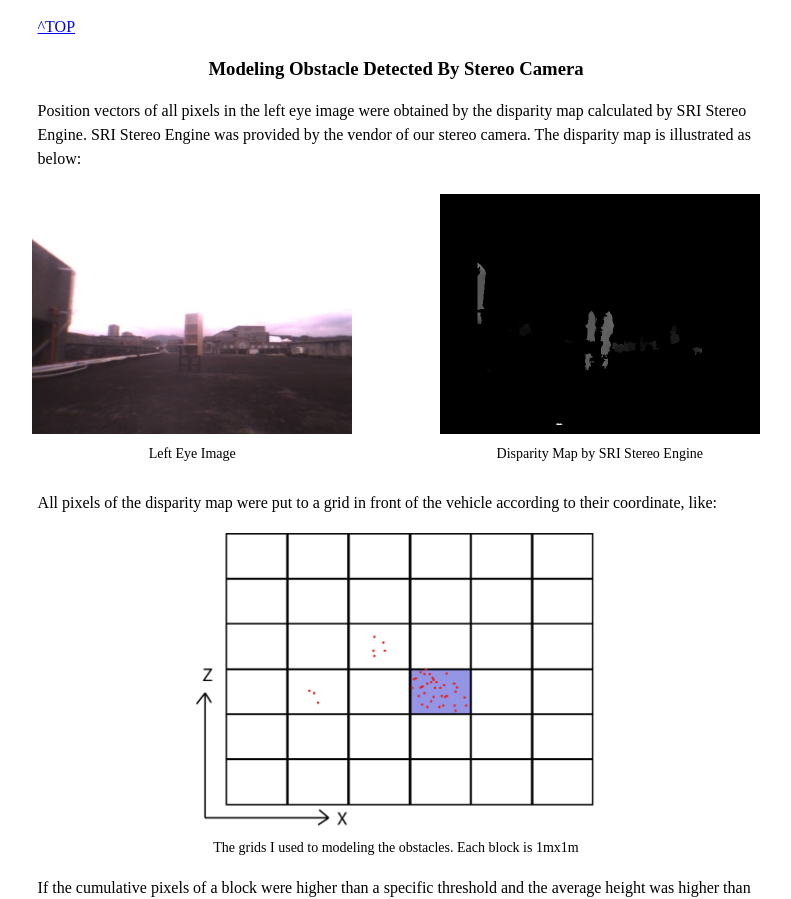
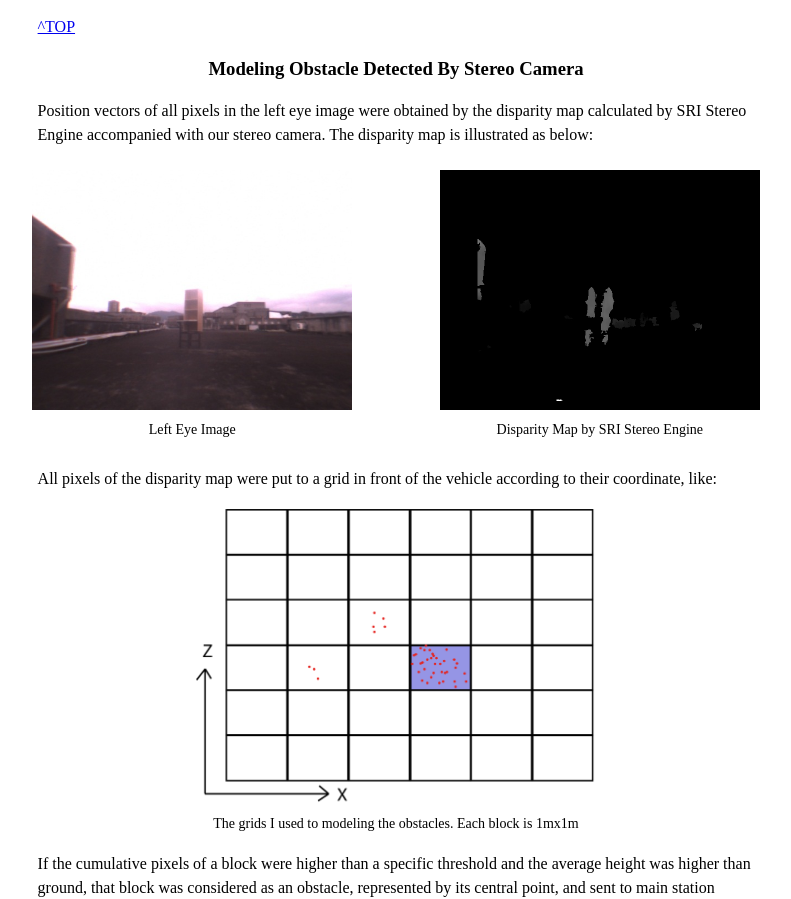
Before and after one commit to AlvinJian/alvinjian.github.io, a plain HTML site: page vehicle/contrib.html in a window 1280 px wide. Shown: the part 3055-3954 px from the top of the page, without its empty margins (244-1035 px from the left). Drawn offline with Linux system fonts and the light colour scheme.

Commit message:
update content

```diff
--- a/vehicle/contrib.html
+++ b/vehicle/contrib.html
@@ -158,8 +158,8 @@
       The disparity map generated by the engine contained the position informations of
       all pixels. -->
       Position vectors of all pixels in the left eye image were obtained by the
-       disparity map calculated by SRI Stereo Engine. SRI Stereo Engine was provided
-       by the vendor of our stereo camera. The disparity map is illustrated as below:
+       disparity map calculated by SRI Stereo Engine accompanied with our stereo camera.
+       The disparity map is illustrated as below:
     </p><br>
     <table border="0">
       <tr class="cntr">
```
